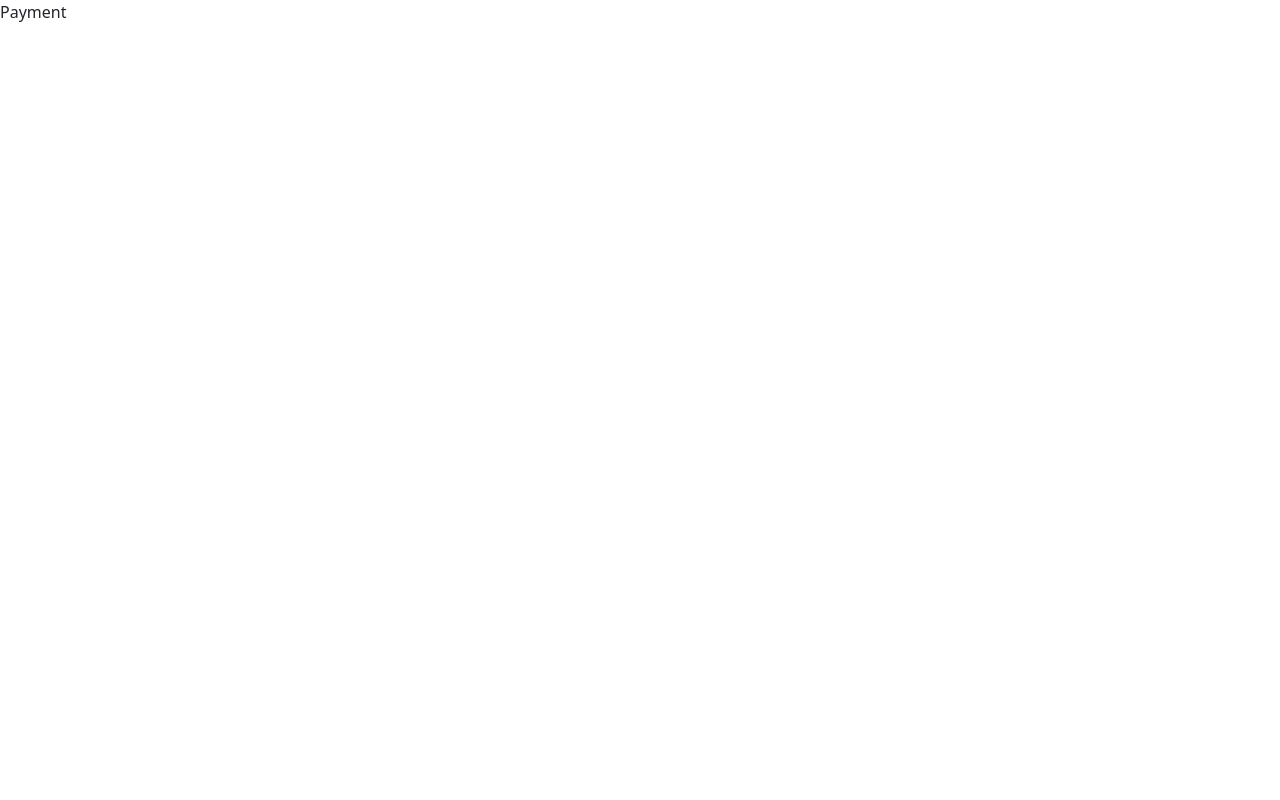
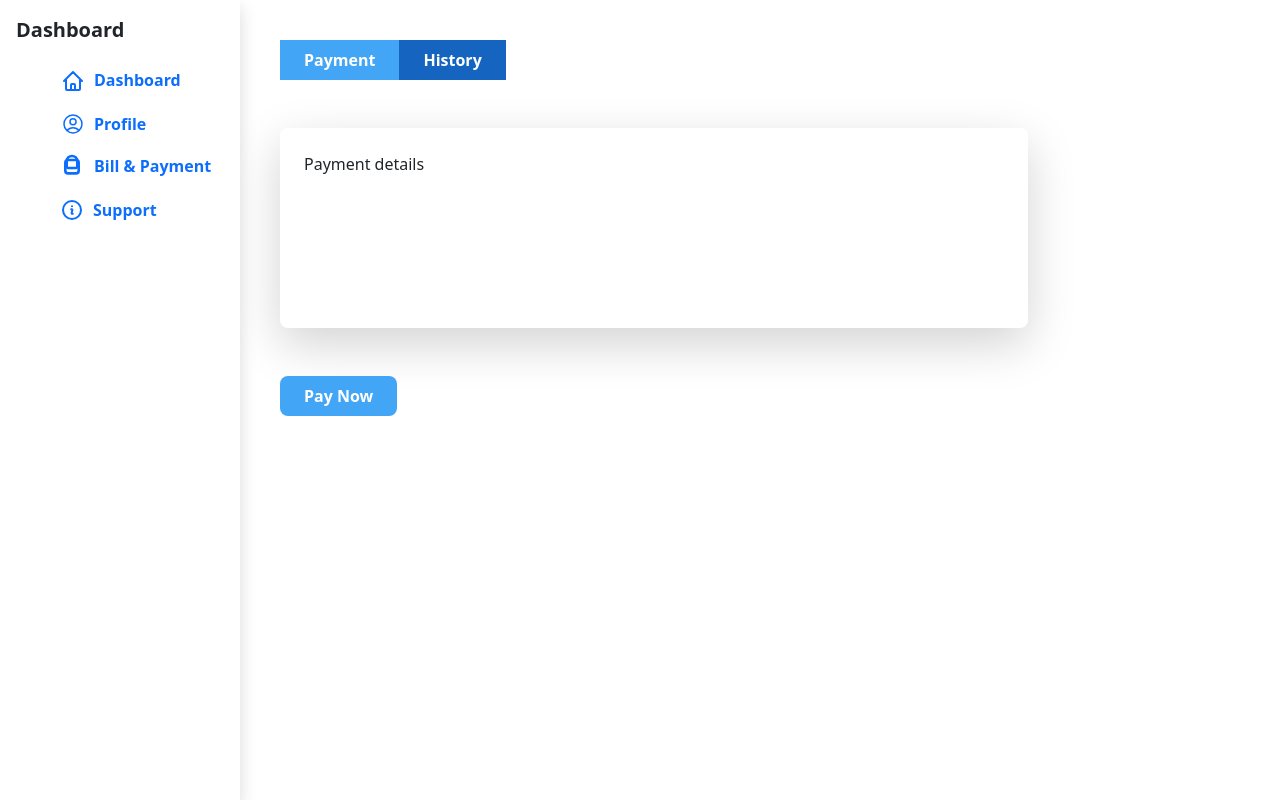
Before and after one commit to kasun789/MicroServicesApplication, a React (Create React App) app in the folder frontend/: page /payment in a window 1280 px wide. Built offline with nearby package versions, Linux system fonts and the light colour scheme.

Commit message:
Payment components

```diff
--- a/frontend/package.json
+++ b/frontend/package.json
@@ -3,6 +3,7 @@
   "version": "0.1.0",
   "private": true,
   "dependencies": {
+    "@material-tailwind/react": "^2.1.2",
     "@testing-library/jest-dom": "^5.17.0",
     "@testing-library/react": "^13.4.0",
     "@testing-library/user-event": "^13.5.0",
--- a/frontend/src/App.js
+++ b/frontend/src/App.js
@@ -12,6 +12,7 @@ import Dashboard from './pages/Dashboard';
 import Profile from './pages/Profile';
 import Support from './pages/Support';
 import Payment from './pages/Payment';
+import PaymentHistory from './components/PaymentHistory';
 
 function App() {
   return (
@@ -22,13 +23,13 @@ function App() {
           <Route path="/login" element={<Login />}></Route>
           <Route path="/signUp" element={<SignUp />}></Route>
 
-          <Route path='/dashboard' element={<Dashboard/>}></Route>
-          <Route path='/profile' element={<Profile/>}></Route>
-          <Route path='/support' element={<Support/>}></Route>
-          <Route path='/payment' element={<Payment/>}></Route>
+          <Route path="/dashboard" element={<Dashboard />}></Route>
+          <Route path="/profile" element={<Profile />}></Route>
+          <Route path="/support" element={<Support />}></Route>
+          <Route path="/payment" element={<Payment />}></Route>
 
-          <Route path="/LandingPage" element={<LandingPage />}></Route>
-
+          <Route path="/landingPage" element={<LandingPage />}></Route>
+          <Route path="/paymentHistory" element={<PaymentHistory />}></Route>
         </Routes>
       </Router>
     </div>
--- a/frontend/src/components/AccountBalance.js
+++ b/frontend/src/components/AccountBalance.js
@@ -10,9 +10,9 @@ const AccountBalance = () => {
 
   return (
     <div className="flex items-center justify-center w-full bg-gray-100">
-      <div className="flex flex-col items-center justify-center w-[60%] h-1/2 bg-white rounded-lg shadow-lg mt-3 mb-3">
+      <div className="flex flex-col  w-[60%] h-1/2 bg-white rounded-lg shadow-lg mt-3 mb-3">
         <div className="container flex-col items-center justify-center mx-auto mt-[10px] text-center w-[60%] ">
-          <h2 className="p-3">Account balance</h2>
+          <h2 className="text-2xl font-bold text-black-500">Account balance</h2>
           <div className="space-x-4 fle">
             <button
               className="px-4 py-2 font-bold text-white bg-blue-500 rounded hover:bg-blue-700"
@@ -39,7 +39,7 @@ const AccountBalance = () => {
               SMS
             </button>
           </div>
-          <div className="text-xl font-semibold m-4 shadow-xl h-[50px] w-[400px] rounded-lg">
+          <div className="text-xl font-semibold m-4 shadow-xl h-[50px] w-auto rounded-lg max-w-sm">
             <p className="pt-2">{balance}</p>
           </div>
         </div>
--- /dev/null
+++ b/frontend/src/components/PaymentDetails.js
@@ -0,0 +1,16 @@
+import React from 'react'
+
+const PaymentDetails = () => {
+  return (
+    <div>
+      <div className='h-[200px] w-auto shadow-lg p-4 rounded-lg mb-5 mr-5'>
+        Payment details
+      </div>
+      <button className="px-4 py-2 font-bold text-white bg-blue-400 hover:bg-blue-600 rounded-lg">
+        Pay Now
+      </button>
+    </div>
+  );
+}
+
+export default PaymentDetails
--- /dev/null
+++ b/frontend/src/components/PaymentHistory.js
@@ -0,0 +1,28 @@
+import React from "react";
+import SideBar from "./SideBar";
+import { Link } from "react-router-dom";
+
+const payment = () => {
+  return (
+    <div>
+      <SideBar />
+      <div className="flex ml-[240px] pt-10 pl-10">
+        <Link to="/payment">
+          <button className="px-4 py-2 font-bold text-white bg-blue-400 hover:bg-blue-600">
+            Payment
+          </button>
+        </Link>
+        <Link to="/PaymentHistory">
+          <button className="px-4 py-2 font-bold text-white bg-blue-800 hover:bg-blue-900">
+            History
+          </button>
+        </Link>
+      </div>
+      <div className="ml-[280px] h-[200px] w-auto max-w-[60%] mr-5 shadow-lg p-4 rounded-lg mt-5">
+        Payment history
+      </div>
+    </div>
+  );
+};
+
+export default payment;
--- a/frontend/src/components/SideBar.js
+++ b/frontend/src/components/SideBar.js
@@ -7,14 +7,14 @@ const SideBar = () => {
       textDecoration: "none", // Remove underlines
     };
   return (
-    <div className="flex">
+    <div className="flex fixed">
       <div className="flex flex-col h-screen p-3 no-underline bg-white shadow w-60">
         <div className="space-y-3">
           <div className="flex items-center">
             <h2 className="text-xl font-bold">Dashboard</h2>
           </div>
           <div className="flex-1 font-bold">
-            <Link className="flex ml-[40px] mt-[10px]" style={linkStyle}>
+            <Link className="flex ml-[40px] mt-[10px]" style={linkStyle} to="/landingPage">
               <svg
                 xmlns="http://www.w3.org/2000/svg"
                 className="w-6 h-6 m-[5px]"
@@ -31,7 +31,7 @@ const SideBar = () => {
               </svg>
               <span className="m-1">Dashboard</span>
             </Link>
-            <Link className="flex ml-[40px] mt-[10px]" style={linkStyle}>
+            <Link className="flex ml-[40px] mt-[10px]" style={linkStyle} to="/profile">
               <svg
                 xmlns="http://www.w3.org/2000/svg"
                 fill="none"
@@ -50,7 +50,7 @@ const SideBar = () => {
               <span className="m-1">Profile</span>
             </Link>
 
-            <Link className="flex ml-[40px] mt-[10px]" style={linkStyle}>
+            <Link className="flex ml-[40px] mt-[10px]" style={linkStyle} to="/payment">
               <svg
                 xmlns=""
                 className="w-8 h-8 mt-[2px] mr-[2px]"
@@ -69,7 +69,7 @@ const SideBar = () => {
               <span className="m-1">Bill & Payment</span>
             </Link>
 
-            <Link className="flex ml-[40px] mt-[10px]" style={linkStyle}>
+            <Link className="flex ml-[40px] mt-[10px]" style={linkStyle} to="/support">
               <svg
                 fill="none"
                 stroke="currentColor"
--- a/frontend/src/pages/LandingPage.js
+++ b/frontend/src/pages/LandingPage.js
@@ -1,18 +1,18 @@
-import React from 'react'
-import SideBar from '../components/SideBar'
-import AccountBalance from '../components/AccountBalance';
-import CurrentPackage from '../components/CurrentPackage';
+import React from "react";
+import SideBar from "../components/SideBar";
+import AccountBalance from "../components/AccountBalance";
+import CurrentPackage from "../components/CurrentPackage";
 
 const LandingPage = () => {
   return (
-    <div className='flex'>
-        <SideBar />
-        <div className='flex-1'>
-          <AccountBalance />
-          <CurrentPackage />
-        </div>
+    <div className="flex ">
+      <SideBar/>
+      <div className="flex-1 ml-[240px]">
+        <AccountBalance />
+        <CurrentPackage />
+      </div>
     </div>
   );
-}
+};
 
-export default LandingPage
+export default LandingPage;
--- a/frontend/src/pages/Payment.js
+++ b/frontend/src/pages/Payment.js
@@ -1,9 +1,29 @@
 import React from 'react'
+import SideBar from '../components/SideBar';
+import { Link } from 'react-router-dom';
+import PaymentDetails from '../components/PaymentDetails';
 
 function Payment() {
   return (
-    <div>Payment</div>
-  )
+    <div>
+      <SideBar />
+      <div className="flex ml-[240px] pt-10 pl-10">
+        <Link to="/payment">
+          <button className="px-4 py-2 font-bold text-white bg-blue-400 hover:bg-blue-600">
+            Payment
+          </button>
+        </Link>
+        <Link to="/PaymentHistory">
+          <button className="px-4 py-2 font-bold text-white bg-blue-800 hover:bg-blue-900">
+            History
+          </button>
+        </Link>
+      </div>
+      <div className="ml-[280px] mt-5 w-auto max-w-[60%]">
+        <PaymentDetails />
+      </div>
+    </div>
+  );
 }
 
 export default Payment
```
Also changed, not shown: 1 other file (tests, documents, lock files or other folders).
